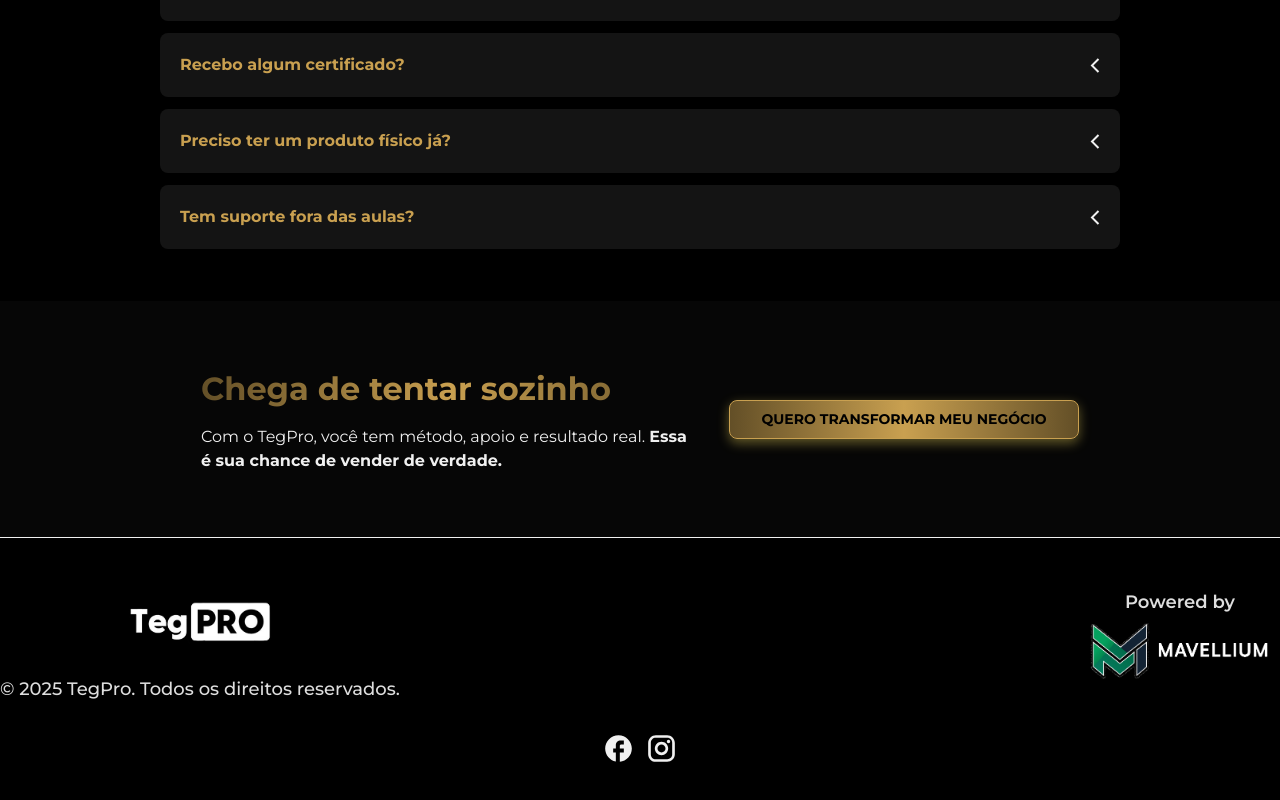
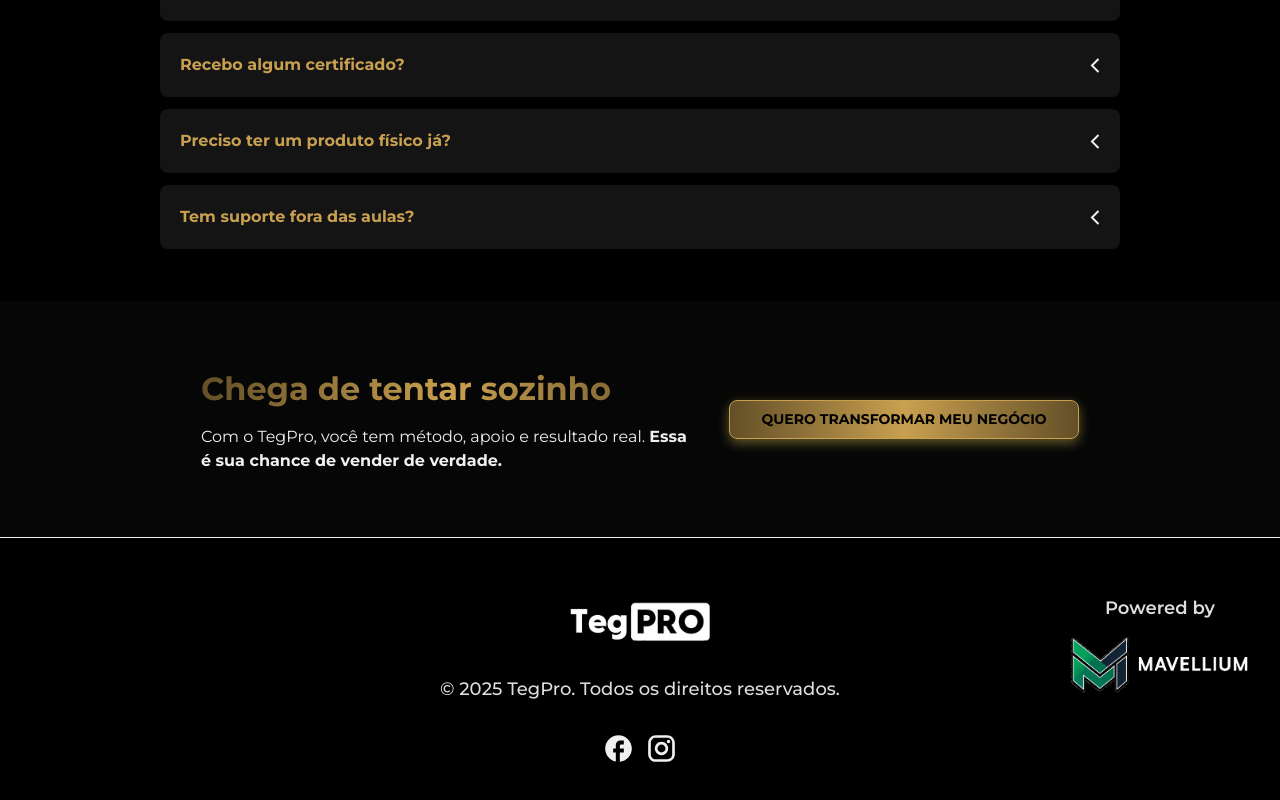
Before and after one commit to MarcioPiva4/tegpro, a Next.js app: page / in a window 1280 px wide. Shown: the part 7423-8223 px from the top of the page. Built offline with nearby package versions, Linux system fonts and the light colour scheme; no server answers.

Commit message:
Fix: Centralização footer

```diff
--- a/src/components/Footer/index.tsx
+++ b/src/components/Footer/index.tsx
@@ -4,19 +4,27 @@ import Image from "next/image";
 export default function Footer() {
   return (
     <footer className="bg-[#060606]">
+      {/* CTA topo */}
       <div className="flex items-center justify-center py-[64px] px-5 gap-7 text-[#F0F0F0] flex-wrap">
         <div className="max-w-[600px] sm:text-start text-center">
-                    <h2 className="text-gradient sm:text-[32px] text-[24px] font-bold mb-3">Chega de tentar sozinho</h2>
-                    <p className="sm:text-[16px] text-[14px] text-center sm:text-start max-w-[500px]">Com o TegPro, você tem método, apoio e resultado real. <strong>Essa é sua chance de vender de verdade.</strong></p>
+          <h2 className="text-gradient sm:text-[32px] text-[24px] font-bold mb-3">
+            Chega de tentar sozinho
+          </h2>
+          <p className="sm:text-[16px] text-[14px] text-center sm:text-start max-w-[500px]">
+            Com o TegPro, você tem método, apoio e resultado real. <strong>Essa é sua chance de vender de verdade.</strong>
+          </p>
         </div>
-                <LinkButton text="Quero transformar meu negócio" shadow full></LinkButton>
+        <LinkButton text="Quero transformar meu negócio" shadow full />
       </div>
 
-            <div className="bg-[#000000] text-[#DEDEDE] py-[50px] border-t-[1px] border-[#F0F0F0] text-base">
-                <div className="container mx-auto flex flex-col md:flex-row justify-between items-center md:items-start gap-8">
+      {/* Bloco inferior */}
+      <div className="bg-[#000000] text-[#DEDEDE] py-[50px] border-t border-[#F0F0F0] text-base">
+        <div className="container flex mx-auto px-5 grid grid-cols-1 md:grid-cols-3 items-center flex-col">
+          {/* Coluna esquerda vazia para balancear o centro */}
+          <div className="hidden md:block" aria-hidden="true" />
 
-                    {/* Logo e Direitos */}
-                    <div className="flex flex-col items-center">
+          {/* Centro: Logo + direitos (centralizados em relação ao container) */}
+          <div className="flex flex-col justify-self-center items-center text-center">
             <Image
               src="/logo.avif"
               alt="Logo TegPro"
@@ -24,20 +32,20 @@ export default function Footer() {
               height={50}
               priority
             />
-                        <p className="text-lg mt-5 font-medium text-center md:text-left">
+            <p className="text-lg mt-5 font-medium">
               &copy; 2025 TegPro. Todos os direitos reservados.
             </p>
           </div>
 
-                    {/* Afiliados no canto direito */}
-                    <div className="flex  md:items-end">
-                        <p className="font-semibold text-lg mb-2 items-center flex flex-col">
-                            Powered by{" "}
+          {/* Direita: Afiliados encostados à direita */}
+          <div className="flex flex-col items-center md:justify-self-end mt-8 md:mt-0 text-center md:text-right">
+            <span className="block font-semibold text-lg mb-2">Powered by</span>
             <a
               href="https://mavellium.com.br"
               target="_blank"
               rel="noopener noreferrer"
-                                className="text-[#229A00] hover:underline"
+              className="inline-block"
+              title="Mavellium"
             >
               <Image
                 src="/logo-Mavellium.avif"
@@ -47,7 +55,6 @@ export default function Footer() {
                 priority
               />
             </a>
-                        </p>
           </div>
         </div>
 
```
Lines whose indentation alone changed are shown as unchanged.
